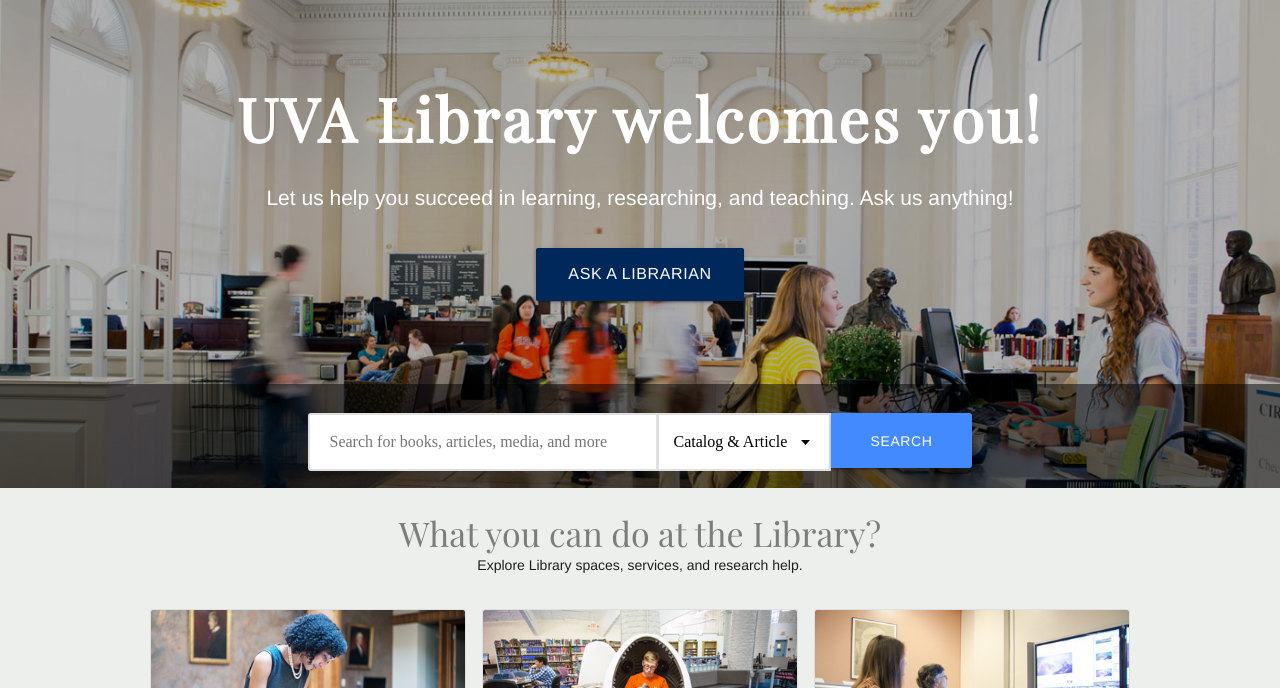
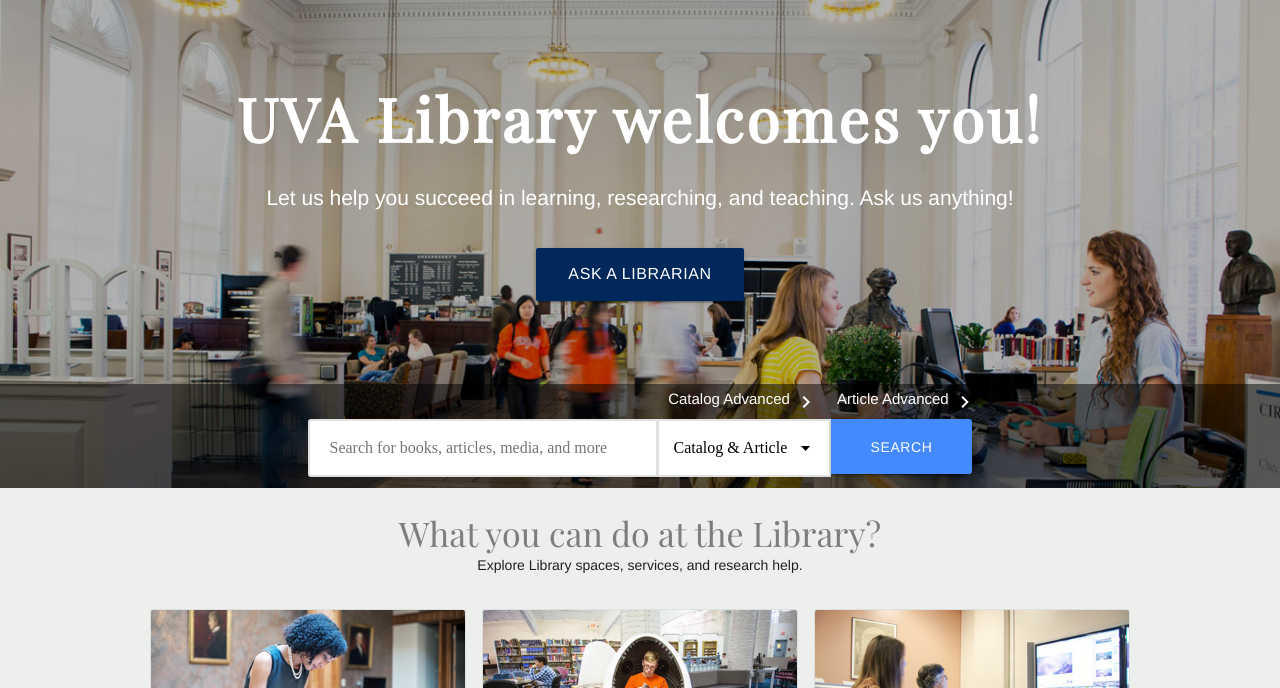
Before and after one commit to uvalib/prototype, a website: page app/index.html in a window 1280 px wide. Shown: the part 112-800 px from the top of the page. Drawn offline with nearby package versions, Linux system fonts and the light colour scheme; files that its build step writes are made by us from their sources; a web font is replaced by a local one.

Commit message:
adding advanced article and advanced catalog search

```diff
--- a/app/index.html
+++ b/app/index.html
@@ -225,10 +225,23 @@
             .mdl-button {
               letter-spacing: 0.6px;
             }
+            .advanced-search {
+              padding-top: 5px;
+              margin-left: 350px;
+            }
+            .advanced-search a {
+              text-decoration: none;
+              font-size: 15px;
+              padding-left: 15px;
+            }
           </style>
 
           <form role="search" id="search" method="get" action="//search.lib.virginia.edu/catalog">
             <div class="library-search">
+              <div class="advanced-search">
+                <a href="//search.lib.virginia.edu/advanced?catalog_select=catalog" class="mdl-color-text--white">Catalog Advanced <i style="vertical-align: text-top;" class="material-icons">chevron_right</i></a>
+                <a href="//search.lib.virginia.edu/articles/advanced?catalog_select=articles" class="mdl-color-text--white">Article Advanced <i style="vertical-align: text-top;" class="material-icons">chevron_right</i></a>
+              </div>
               <div class="search-bar">
                 <div class="search-wrapper">
                   <input type="text" placeholder="Search for books, articles, media, and more" name="q" id="textSearch" class="form-control">   <!-- <i class="material-icons">search</i> -->
@@ -456,7 +469,7 @@
                     <div class="mdl-card__title mdl-card--expand">
                       <h4 style="margin-top: 0;">Upcoming Events</h4>
                     </div>
-                    <div class="news-category mdl-color-text--orange ">Lecture</div>
+                    <div class="news-category mdl-color-text--orange">Lecture</div>
                     <div class="mdl-card__title mdl-card--expand" style="padding: 0px 15px;">
                       <div class="article-heading">
                         Building Shiny Web Apps in R
--- a/app/styles/pages/_home.scss
+++ b/app/styles/pages/_home.scss
@@ -70,7 +70,7 @@
 
 .search-bar {
   width: 100%;
-  padding-top: 29px;
+  padding-top: 5px;
 }
 
 .search-wrapper {
```
Also changed, not shown: dist/styles/main.css, 1 other file.
